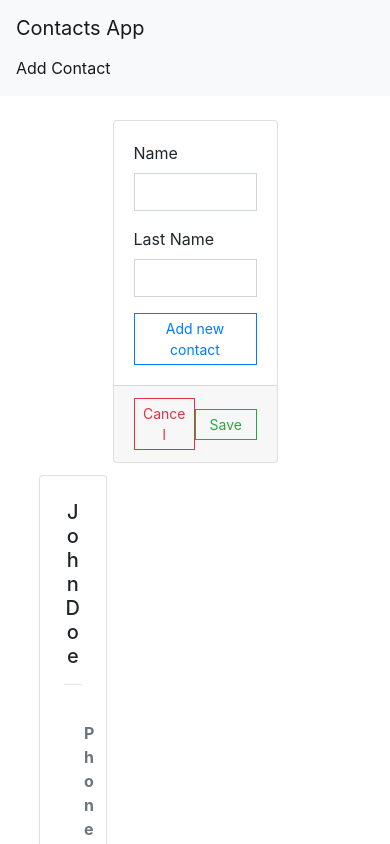
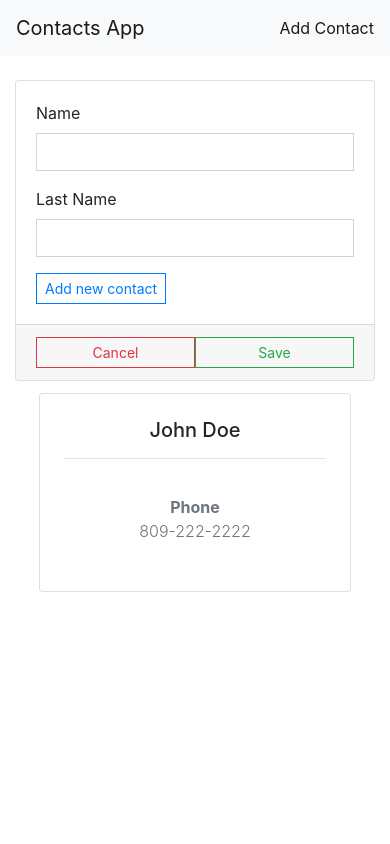
Before and after one commit to brya0196/Contact, an Angular app: page / in a window 390 px wide. Both pictures are taken after a click on the link "Add Contact". Shown: the top 844 px of the page. Built offline with nearby package versions, Linux system fonts and the light colour scheme.

Commit message:
improve the responsive design

```diff
--- a/src/app/app.component.html
+++ b/src/app/app.component.html
@@ -1,6 +1,6 @@
 <nav class="navbar navbar-expand-lg navbar-light bg-light">
   <a class="navbar-brand" href="#">Contacts App</a>
-  <ul class="navbar-nav mr-auto justify-content-end w-100">
+  <ul class="navbar-nav justify-content-end ml-auto">
       <li class="nav-item active">
         <a class="nav-link" href="#" (click)="toggleForm()">Add Contact</a>
       </li>
@@ -9,10 +9,10 @@
 
 <div class="container my-4">
   <div class="row justify-content-center" [ngClass]="{ 'd-none': !showForm }">
-      <app-contact-info-form class="col-6" [contactInfo]="contactInfo" [isUpdate]="isUpdate" (addNewContactInfo)="addNewContactInfo($event)" (cleanUpdate)="cleanContactInfo($event)"></app-contact-info-form>
+      <app-contact-info-form class="col-sm-12 col-md-8 col-lg-6" [contactInfo]="contactInfo" [isUpdate]="isUpdate" (addNewContactInfo)="addNewContactInfo($event)" (cleanUpdate)="cleanContactInfo($event)"></app-contact-info-form>
   </div>
 
   <div class="row mt-1">
-    <app-contact-card class="col-3 mx-4 my-2" *ngFor="let contactInfo of contactsInfo" [contactInfo]="contactInfo" (click)="updateContactInfo(contactInfo)"></app-contact-card>
+    <app-contact-card class="col-sm-12 col-md-6 col-lg-3 mx-4 my-2" *ngFor="let contactInfo of contactsInfo" [contactInfo]="contactInfo" (click)="updateContactInfo(contactInfo)"></app-contact-card>
   </div>
 </div>
```
